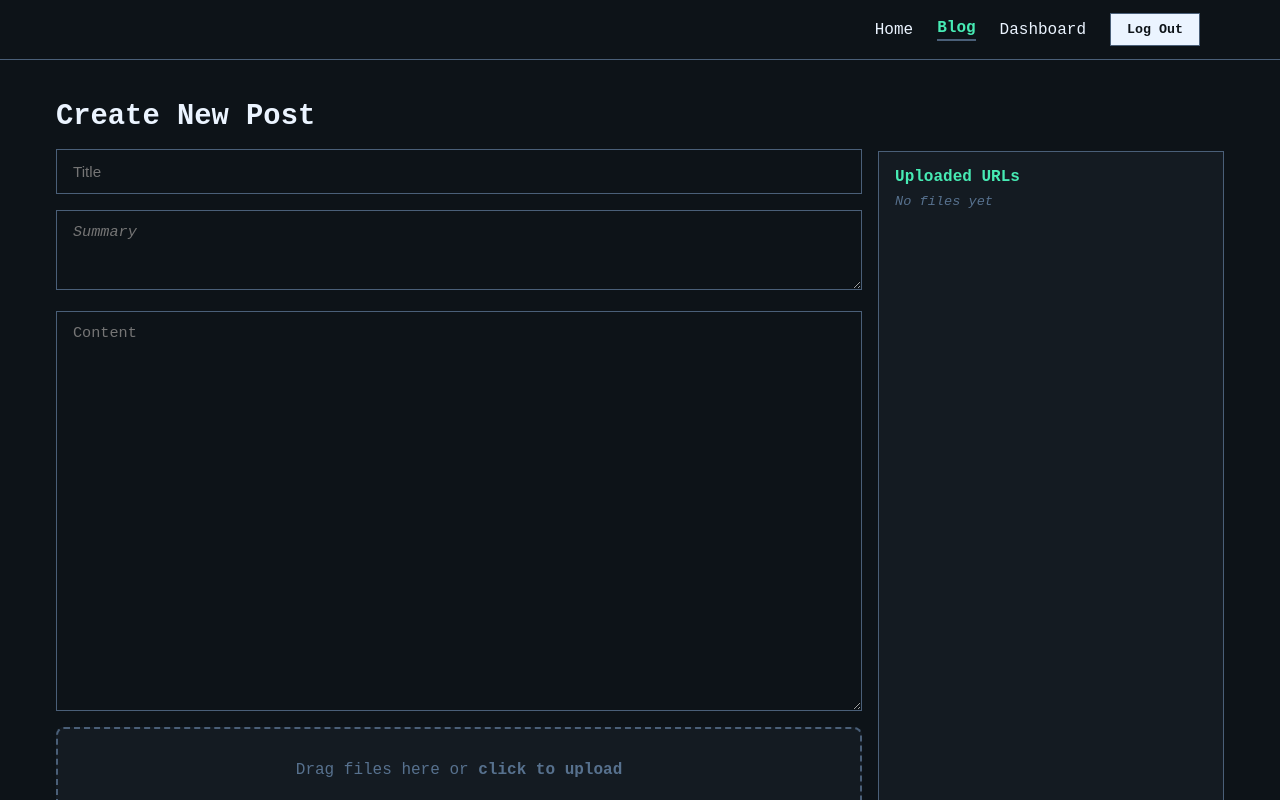
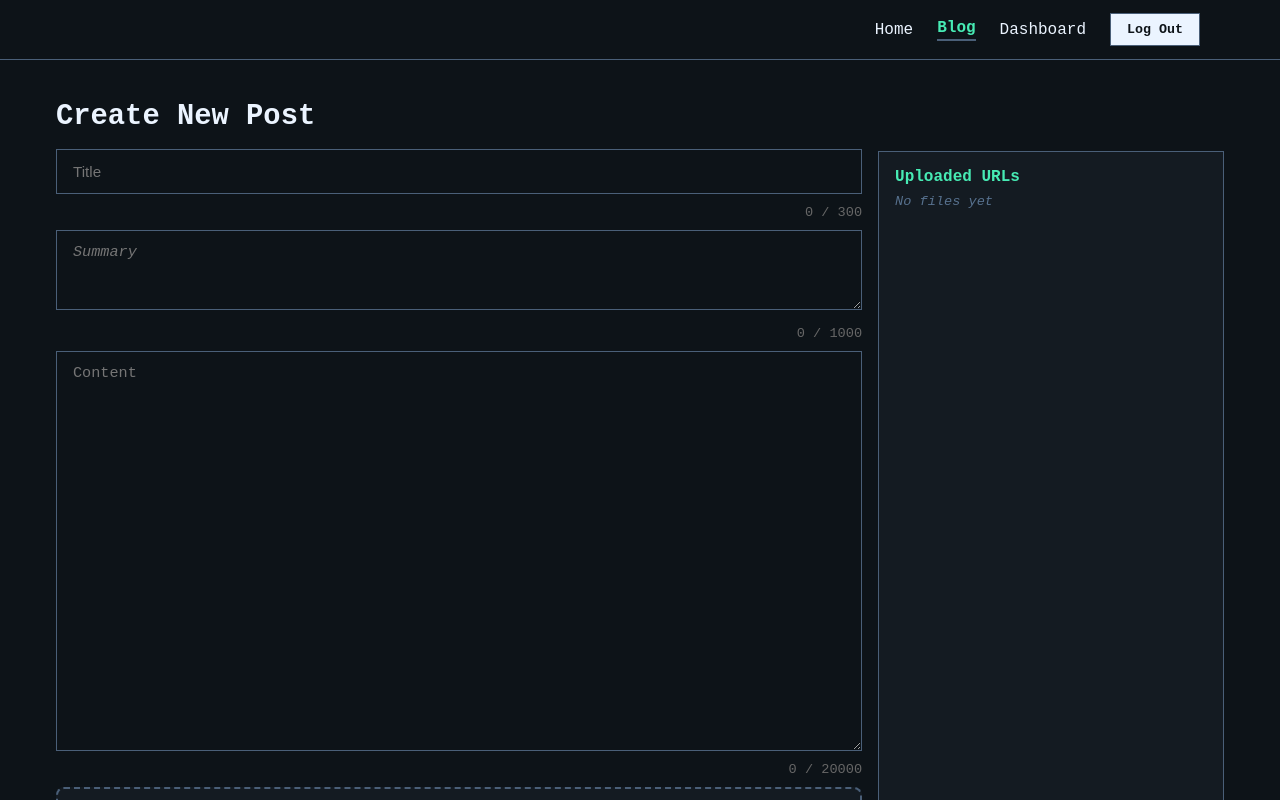
Before and after one commit to mariogarcia79/webpage-portfolio, a React (Vite) app in the folder apps/frontend/: page /blog/new in a window 1280 px wide. Shown: the top 800 px of the page. Built offline with nearby package versions, Linux system fonts and the light colour scheme; sample sign-in values are in the browser's storage; a small style sheet from the web is missing.

Commit message:
Include character count in text areas, remove ReactMarkdown in comments

```diff
--- a/apps/frontend/src/components/blog/BlogComment.tsx
+++ b/apps/frontend/src/components/blog/BlogComment.tsx
@@ -1,4 +1,3 @@
-import MarkdownRenderer from "./MarkdownRenderer";
 import { Comment } from "../../types/comment";
 
 interface BlogCommentProps {
@@ -19,7 +18,9 @@ function BlogComment({ comment }: BlogCommentProps) {
       </div>
 
       <div className="comment-body">
-        <MarkdownRenderer content={comment.content} />
+        <p style={{ whiteSpace: "pre-wrap" }}>
+          {comment.content}
+        </p>
       </div>
     </div>
   );
--- a/apps/frontend/src/components/blog/BlogCommentList.tsx
+++ b/apps/frontend/src/components/blog/BlogCommentList.tsx
@@ -12,7 +12,11 @@ function BlogCommentList({ postId }: Props) {
   const { isLoggedIn, token } = useAuth();
   const [comments, setComments] = useState<Comment[]>([]);
   const [loading, setLoading] = useState(true);
+
+  const COMMENT_MAX = 2000;
   const [content, setContent] = useState("");
+  const [commentCount, setCommentCount] = useState(0);
+
   const [posting, setPosting] = useState(false);
 
   useEffect(() => {
@@ -32,6 +36,7 @@ function BlogCommentList({ postId }: Props) {
 
       setComments((prev) => [newComment, ...prev]);
       setContent("");
+      setCommentCount(0);
     } catch (err) {
       alert("Failed to post comment");
     }
@@ -39,18 +44,29 @@ function BlogCommentList({ postId }: Props) {
   };
 
   return (
-    <div className="page-content" style={{maxWidth: "900px", width: "100%"}}>
-      <h1 className="title large left" style={{marginBottom: "1rem"}}># Comments</h1>
+    <div className="page-content" style={{ maxWidth: "900px", width: "100%" }}>
+      <h1 className="title large left" style={{ marginBottom: "1rem" }}># Comments</h1>
 
       {isLoggedIn ? (
         <form onSubmit={handleSubmit} className="page-body">
           <textarea
             placeholder="Write a comment..."
             value={content}
-            onChange={(e) => setContent(e.target.value)}
+            maxLength={COMMENT_MAX}
+            onChange={(e) => {
+              const value = e.target.value;
+              setContent(value);
+              setCommentCount(value.length);
+            }}
             rows={4}
             className="textarea comment"
           />
+
+          {/* CHARACTER COUNTER */}
+          <div className="char-counter">
+            {commentCount} / {COMMENT_MAX}
+          </div>
+
           <button className="button" disabled={posting || !content.trim()}>
             {posting ? "Posting..." : "Add Comment"}
           </button>
@@ -62,9 +78,9 @@ function BlogCommentList({ postId }: Props) {
       {loading ? (
         <p>Loading comments...</p>
       ) : comments.length === 0 ? (
-        <p style={{marginTop: "1rem"}} className="error">No comments yet</p>
+        <p style={{ marginTop: "1rem" }} className="error">No comments yet</p>
       ) : (
-        <div className="comments-list" style={{marginBottom: "5rem"}}>
+        <div className="comments-list" style={{ marginBottom: "5rem" }}>
           {comments.map((c) => (
             <div
               key={c._id}
--- a/apps/frontend/src/components/blog/BlogEditor.tsx
+++ b/apps/frontend/src/components/blog/BlogEditor.tsx
@@ -11,9 +11,19 @@ function BlogEditor() {
   const { id } = useParams<{ id: string }>();
   const { token, isLoggedIn } = useAuth();
 
+  const TITLE_MAX = 300;
+  const SUMMARY_MAX = 1000;
+  const CONTENT_MAX = 20000;
+
   const [title, setTitle] = useState('');
+  const [titleCount, setTitleCount] = useState(0);
+
   const [summary, setSummary] = useState('');
+  const [summaryCount, setSummaryCount] = useState(0);
+
   const [content, setContent] = useState('');
+  const [contentCount, setContentCount] = useState(0);
+
   const [error, setError] = useState('');
   const [loading, setLoading] = useState(false);
   const [isDragging, setIsDragging] = useState(false);
@@ -23,24 +33,32 @@ function BlogEditor() {
   const isEditing = !!id;
   const fileInputRef = useRef<HTMLInputElement | null>(null);
 
+  // Redirect if not logged in
   useEffect(() => {
     if (!isLoggedIn) navigate('/login');
   }, [isLoggedIn, navigate]);
 
+  // Load post if editing
   useEffect(() => {
     if (id && token) {
       setLoading(true);
       PostAPI.getPostById(id)
         .then(post => {
           setTitle(post.title);
+          setTitleCount(post.title.length);
+
           setSummary(post.summary);
+          setSummaryCount(post.summary.length);
+
           setContent(post.content);
+          setContentCount(post.content.length);
         })
         .catch(() => setError('Failed to load post'))
         .finally(() => setLoading(false));
     }
   }, [id, token]);
 
+  // Uploads
   const handleFileUpload = async (file: File) => {
     try {
       await UploadAPI.uploadFile(file, token || "");
@@ -58,6 +76,7 @@ function BlogEditor() {
     files.forEach(file => handleFileUpload(file));
   };
 
+  // Submit
   const handleSubmit = async () => {
     if (!token) return setError('You must be logged in');
 
@@ -86,37 +105,67 @@ function BlogEditor() {
   return (
     <div className="editor-wrapper">
 
-      {/* LEFT COLUMN: EDITOR */}
+      {/* LEFT COLUMN */}
       <div className="editor-main">
-        <h1 style={{ marginBottom: "1rem" }} className="title">{isEditing ? 'Edit Post' : 'Create New Post'}</h1>
+        <h1 style={{ marginBottom: "1rem" }} className="title">
+          {isEditing ? 'Edit Post' : 'Create New Post'}
+        </h1>
 
         {error && <div className="error block">{error}</div>}
 
+        {/* TITLE + COUNTER */}
         <input
           type="text"
           placeholder="Title"
           value={title}
-          onChange={e => setTitle(e.target.value)}
+          maxLength={TITLE_MAX}
+          onChange={e => {
+            const value = e.target.value;
+            setTitle(value);
+            setTitleCount(value.length);
+          }}
           className="input wide"
           disabled={loading}
         />
+        <div className="char-counter">
+          {titleCount} / {TITLE_MAX}
+        </div>
 
+        {/* SUMMARY + COUNTER */}
         <textarea
           placeholder="Summary"
           value={summary}
-          onChange={e => setSummary(e.target.value)}
+          maxLength={SUMMARY_MAX}
+          onChange={e => {
+            const value = e.target.value;
+            setSummary(value);
+            setSummaryCount(value.length);
+          }}
           className="textarea post-summary"
           disabled={loading}
         />
+        <div className="char-counter">
+          {summaryCount} / {SUMMARY_MAX}
+        </div>
 
+        {/* CONTENT + COUNTER */}
         <textarea
           placeholder="Content"
           value={content}
-          onChange={e => setContent(e.target.value)}
+          maxLength={CONTENT_MAX}
+          onChange={e => {
+            const value = e.target.value;
+            setContent(value);
+            setContentCount(value.length);
+          }}
           className="textarea post-content"
           disabled={loading}
         />
+        <div className="char-counter">
+          {contentCount} / {CONTENT_MAX}
+        </div>
 
+        {/* FILE UPLOAD */}
         <div
           className={`dropzone ${isDragging ? 'dragging' : ''}`}
           onDragOver={e => { e.preventDefault(); setIsDragging(true); }}
@@ -149,7 +198,7 @@ function BlogEditor() {
         </button>
       </div>
 
-      {/* RIGHT COLUMN: FILE LIST */}
+      {/* RIGHT SIDEBAR */}
       <div className="editor-sidebar">
         <h3>Uploaded URLs</h3>
         {uploadedFiles.length === 0 && (
--- a/apps/frontend/src/styles/globals.css
+++ b/apps/frontend/src/styles/globals.css
@@ -810,3 +810,14 @@ html, body {
     display: none;
   }
 }
+
+.char-counter {
+  text-align: right;
+  font-size: 0.85rem;
+  margin-top: -5px;
+  margin-bottom: 10px;
+  color: #666;
+}
+.char-counter.exceeded {
+  color: var(--color-accent-warning);
+}
```
Also changed, not shown: 2 other files (tests, documents, lock files or other folders).
